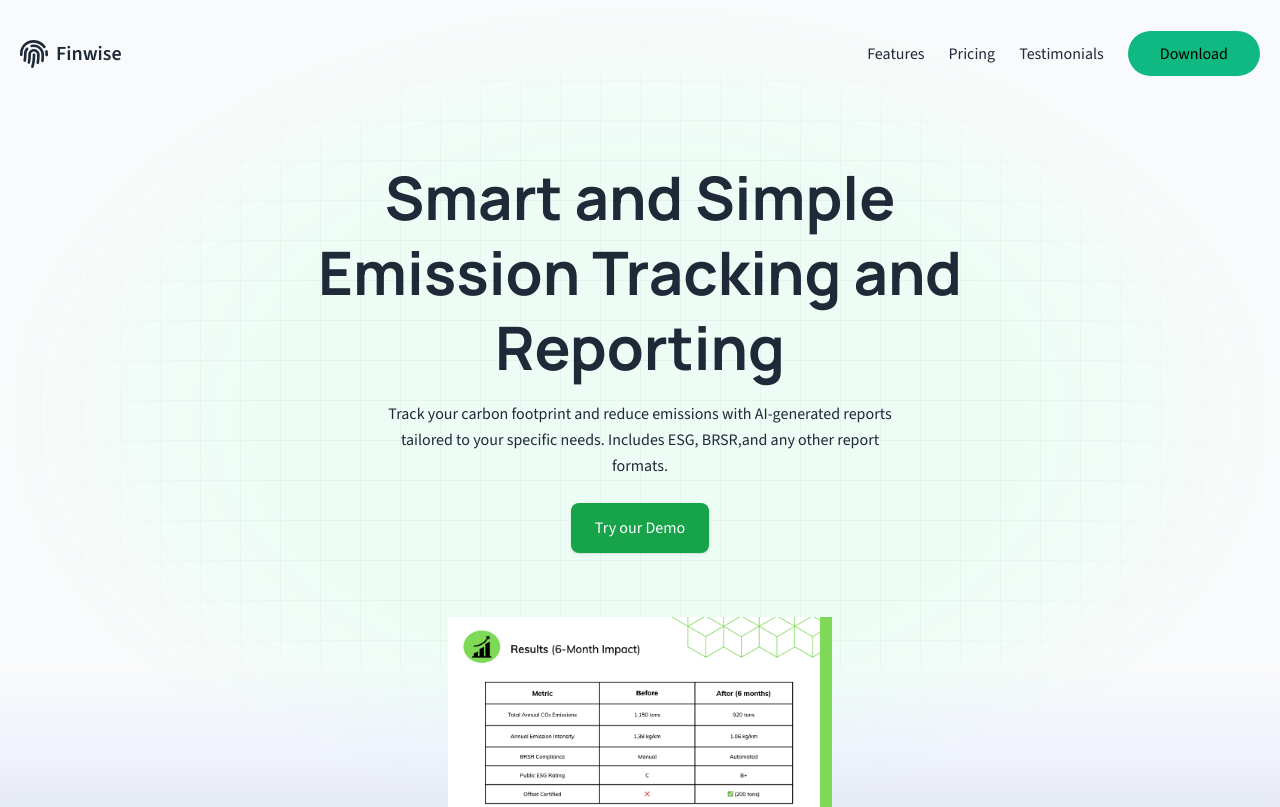
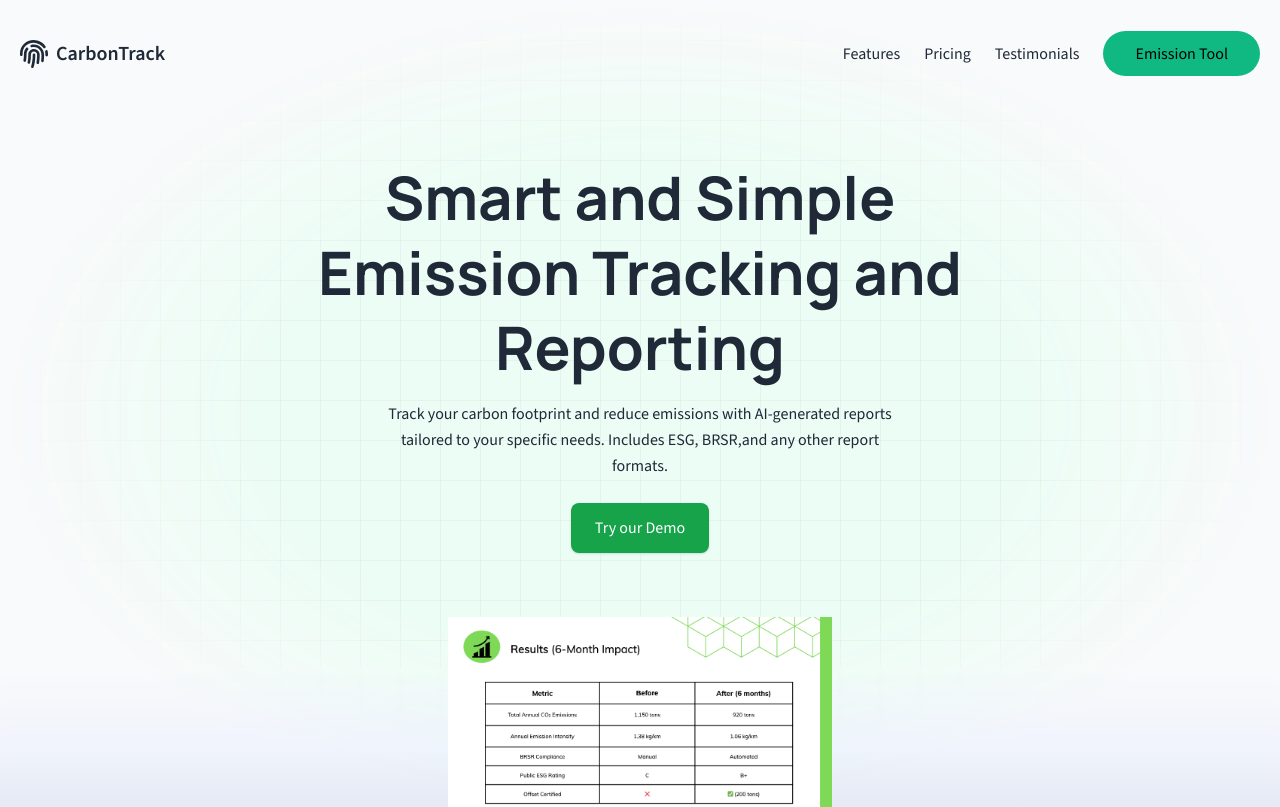
Before and after one commit to dhivek1/carbtrack-saas-landing-page, a Next.js app: page / in a window 1280 px wide. Shown: the top 807 px of the page. Built offline with nearby package versions, Linux system fonts and the light colour scheme.

Commit message:
Update Header.tsx

```diff
--- a/src/components/Header.tsx
+++ b/src/components/Header.tsx
@@ -7,7 +7,6 @@ import { HiOutlineXMark, HiBars3 } from 'react-icons/hi2';
 import { FaFingerprint } from 'react-icons/fa';
 
 import Container from './Container';
-import { siteDetails } from '@/data/siteDetails';
 import { menuItems } from '@/data/menuItems';
 
 const Header: React.FC = () => {
@@ -25,7 +24,7 @@ const Header: React.FC = () => {
                     <Link href="/" className="flex items-center gap-2">
                         <FaFingerprint className="text-foreground min-w-fit w-7 h-7" />
                         <span className="manrope text-xl font-semibold text-foreground cursor-pointer">
-                            {siteDetails.siteName}
+                            CarbonTrack
                         </span>
                     </Link>
 
@@ -39,8 +38,8 @@ const Header: React.FC = () => {
                             </li>
                         ))}
                         <li>
-                            <Link href="#cta" className="text-black bg-primary hover:bg-primary-accent px-8 py-3 rounded-full transition-colors">
-                                Download
+                            <Link href="/tool" className="text-black bg-primary hover:bg-primary-accent px-8 py-3 rounded-full transition-colors">
+                                Emission Tool
                             </Link>
                         </li>
                     </ul>
@@ -85,8 +84,8 @@ const Header: React.FC = () => {
                             </li>
                         ))}
                         <li>
-                            <Link href="#cta" className="text-black bg-primary hover:bg-primary-accent px-5 py-2 rounded-full block w-fit" onClick={toggleMenu}>
-                                Get Started
+                            <Link href="/calculator" className="text-black bg-primary hover:bg-primary-accent px-5 py-2 rounded-full block w-fit" onClick={toggleMenu}>
+                                Emission Tool
                             </Link>
                         </li>
                     </ul>
```
